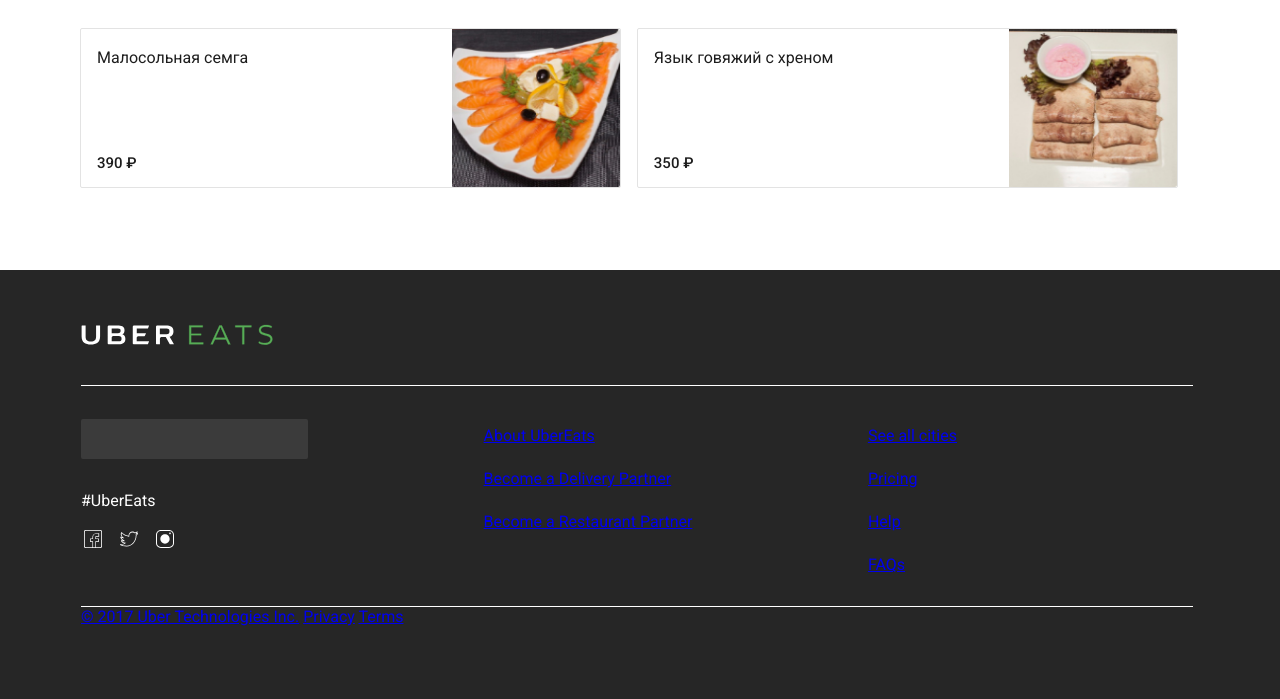
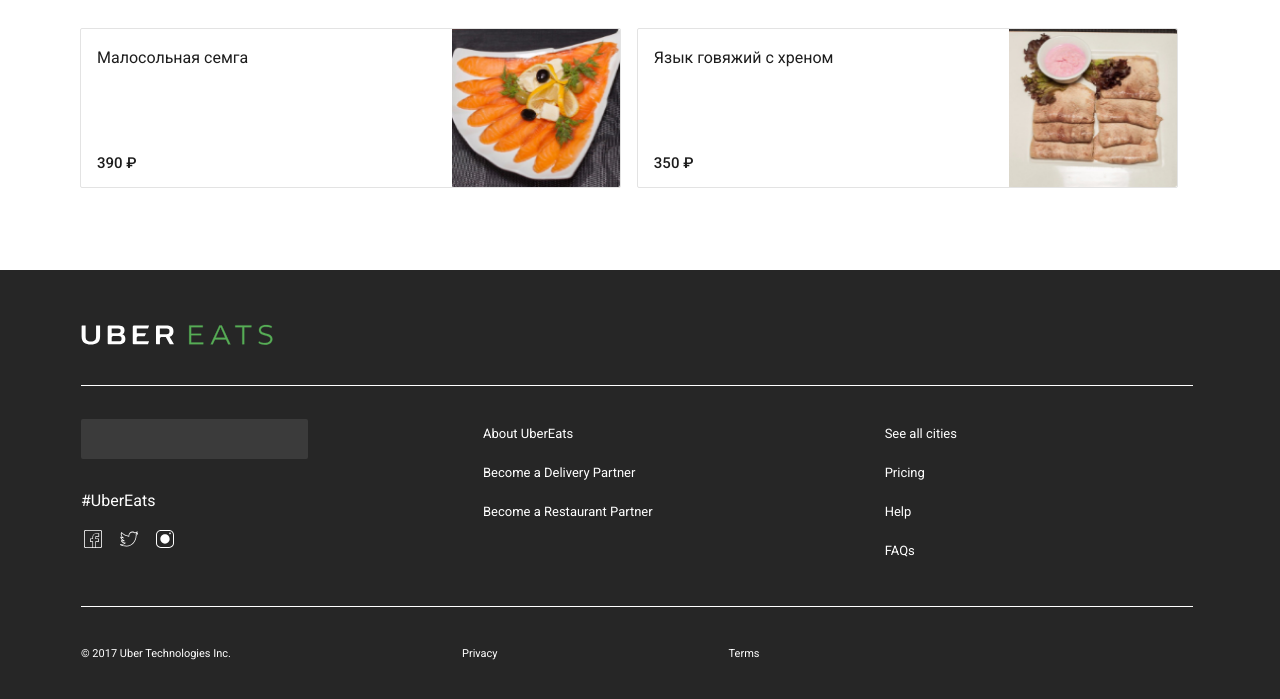
Before and after one commit to AselAkmatova/Exam-2, a plain HTML site: page index.html in a window 1280 px wide. Shown: the part 1025-1724 px from the top of the page. Drawn offline with Linux system fonts and the light colour scheme.

Commit message:
footer styles finish:copyright + col_center add

```diff
--- a/style.css
+++ b/style.css
@@ -219,3 +219,26 @@
   gap: 12px;
   margin-top: -7px;
 }
+
+.nav__col_center {
+  margin-left: -57px;
+}
+
+.col__link {
+  text-decoration: none;
+  color: white;
+  font-size: 13px;
+}
+
+.footer__copyright {
+  display: flex;
+  gap: 231px;
+  align-items: center;
+  height: 92px;
+}
+
+.copyright__item {
+  text-decoration: none;
+  color: white;
+  font-size: 11px;
+}
```
